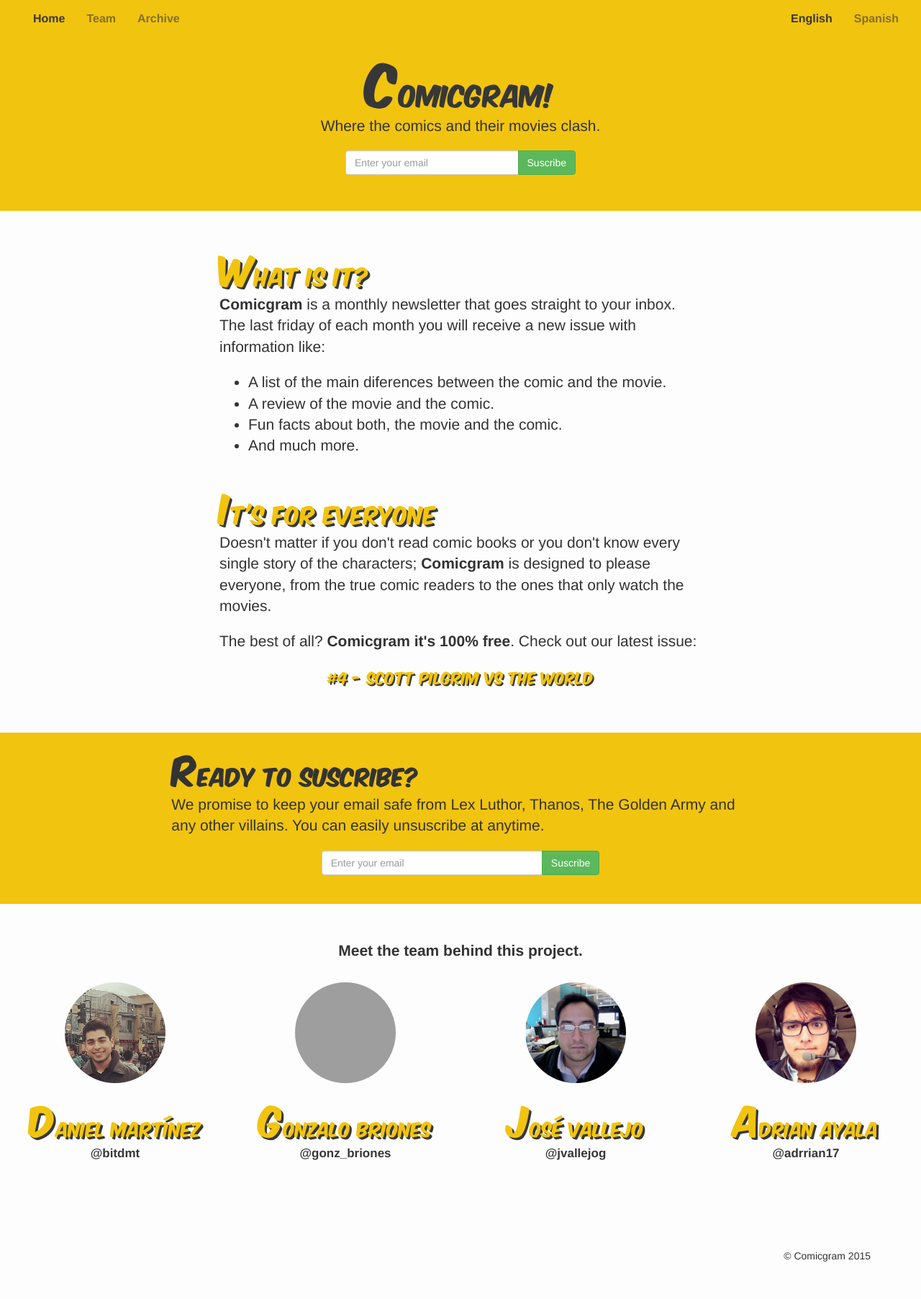
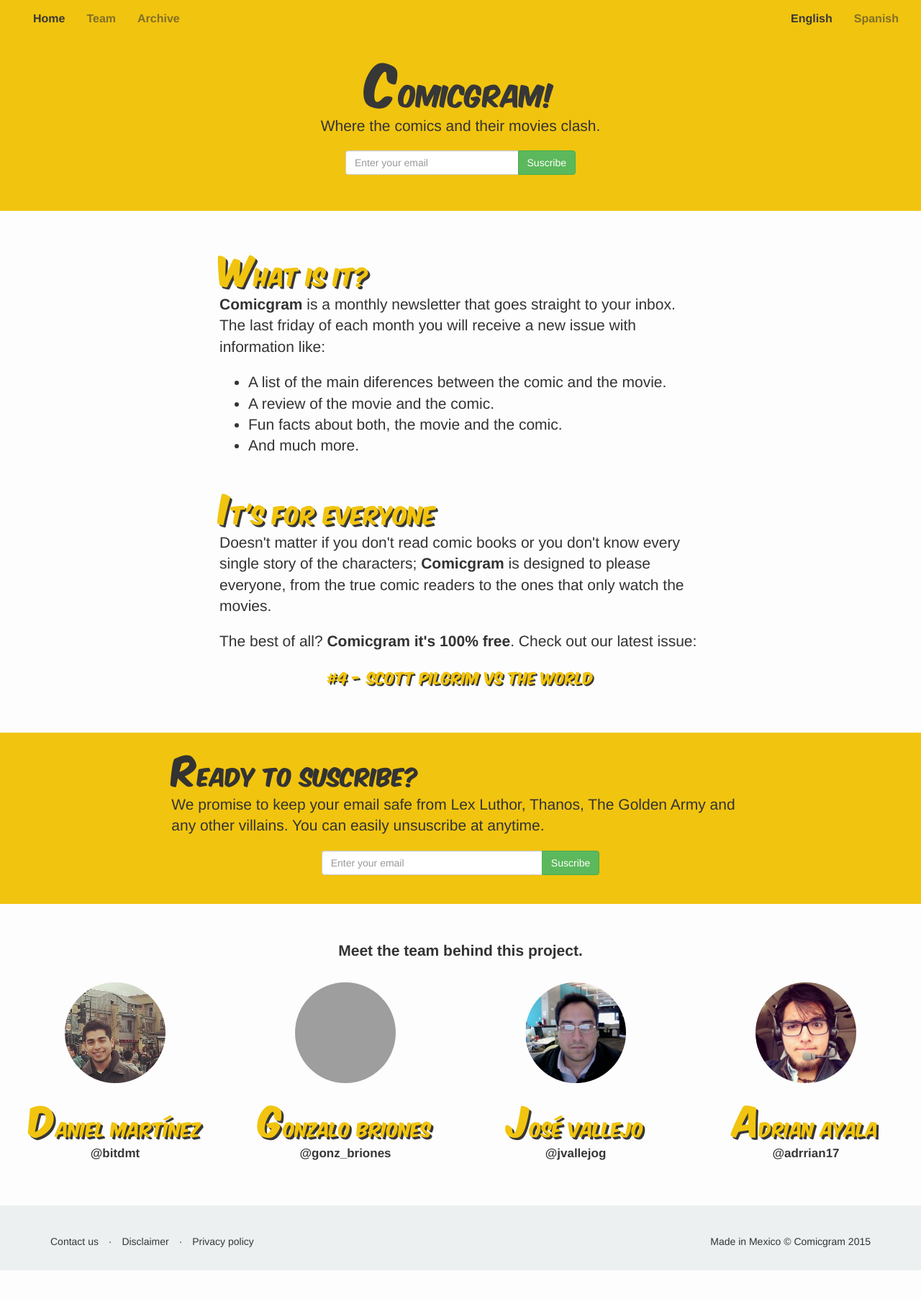
Before and after one commit to comicgram/newsletter-landing, a Jekyll site: the page built from index.html, in a window 1280 px wide. Shown: the whole page at 72% size. Built offline with Jekyll 4.4.1, drawn with Linux system fonts in a browser that asks for light colours; nearby versions of some CDN libraries; some web fonts are replaced; after the commit the page ends 1765 px from its top, so only the background shows below that; grey boxes are pictures that could not be loaded.

Commit message:
Add the new links to the footer

```diff
--- a/_includes/footer.html
+++ b/_includes/footer.html
@@ -1,6 +1,21 @@
 <footer class="footer">
   <div class="container">
-    <p class="pull-right">&copy; Comicgram 2015</p>
+    <div class="pull-left">
+      <ul class="list-inline">
+        <li>
+          <a href="mailto:adrian@comicgram.io">Contact us</a>
+        </li>
+        <li>&middot;</li>
+        <li>
+          <a href="/disclaimer">Disclaimer</a>
+        </li>
+        <li>&middot;</li>
+        <li>
+          <a href="/privacy">Privacy policy</a>
+        </li>
+      </ul>
+    </div>
+    <p class="pull-right">Made in Mexico &copy; Comicgram 2015</p>
     <script src="//cdnjs.cloudflare.com/ajax/libs/jquery/2.1.3/jquery.min.js"></script>
     <script src="https://maxcdn.bootstrapcdn.com/bootstrap/3.3.2/js/bootstrap.min.js"></script>
     <script type="text/javascript">
--- a/_sass/footer.scss
+++ b/_sass/footer.scss
@@ -1,8 +1,9 @@
 .footer {
-  @media (min-width: 768px) {
-    padding-bottom: 40px;
+  padding: 40px 0 20px 0;
+  background-color: rgba(236, 240, 241,1.0);
+
+  a {
+    color: rgba(55,55,55,1.0);
+    text-decoration: none;
   }
-
-  padding-top: 20px;
-  margin-top: 40px;
 }
```
